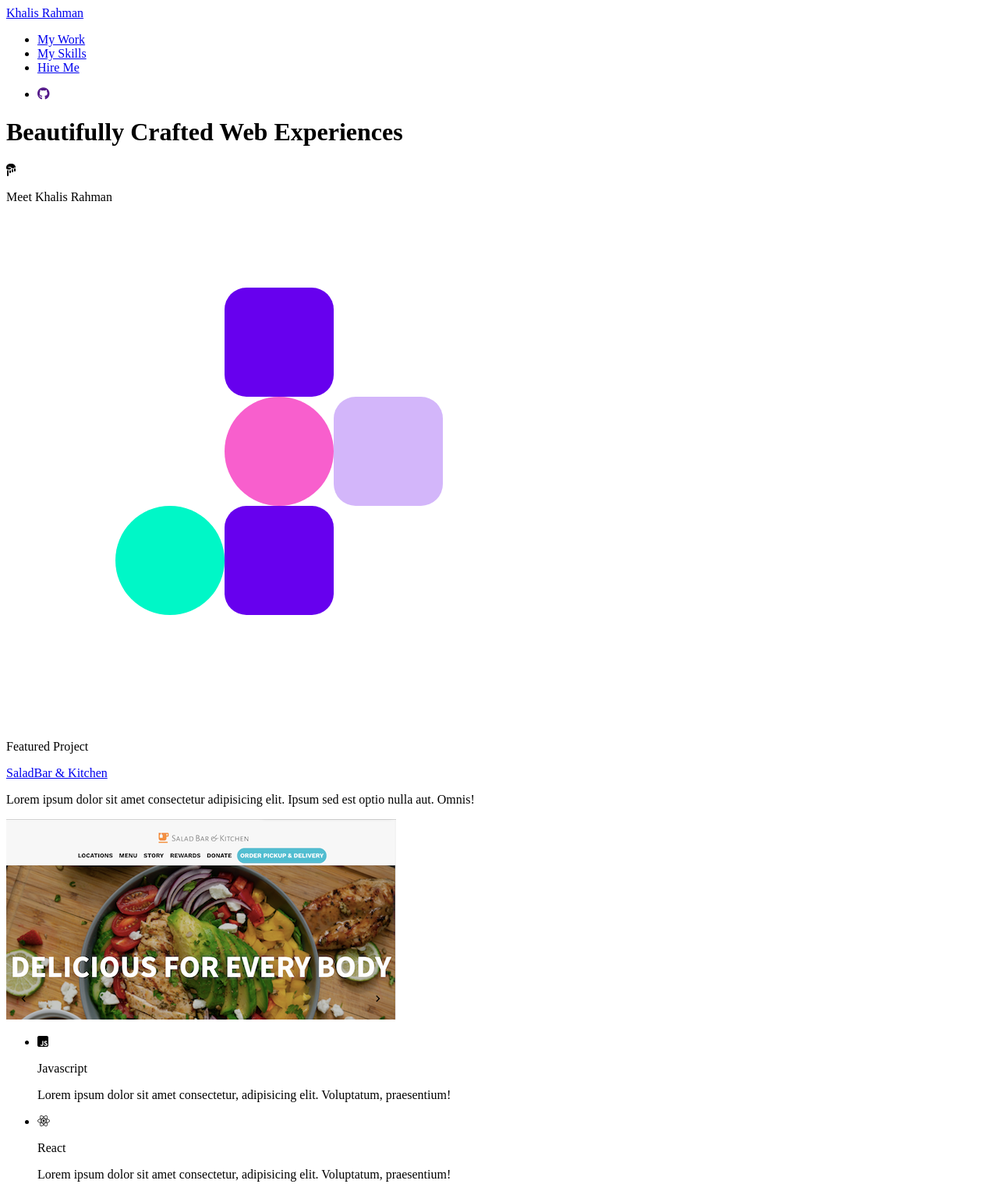
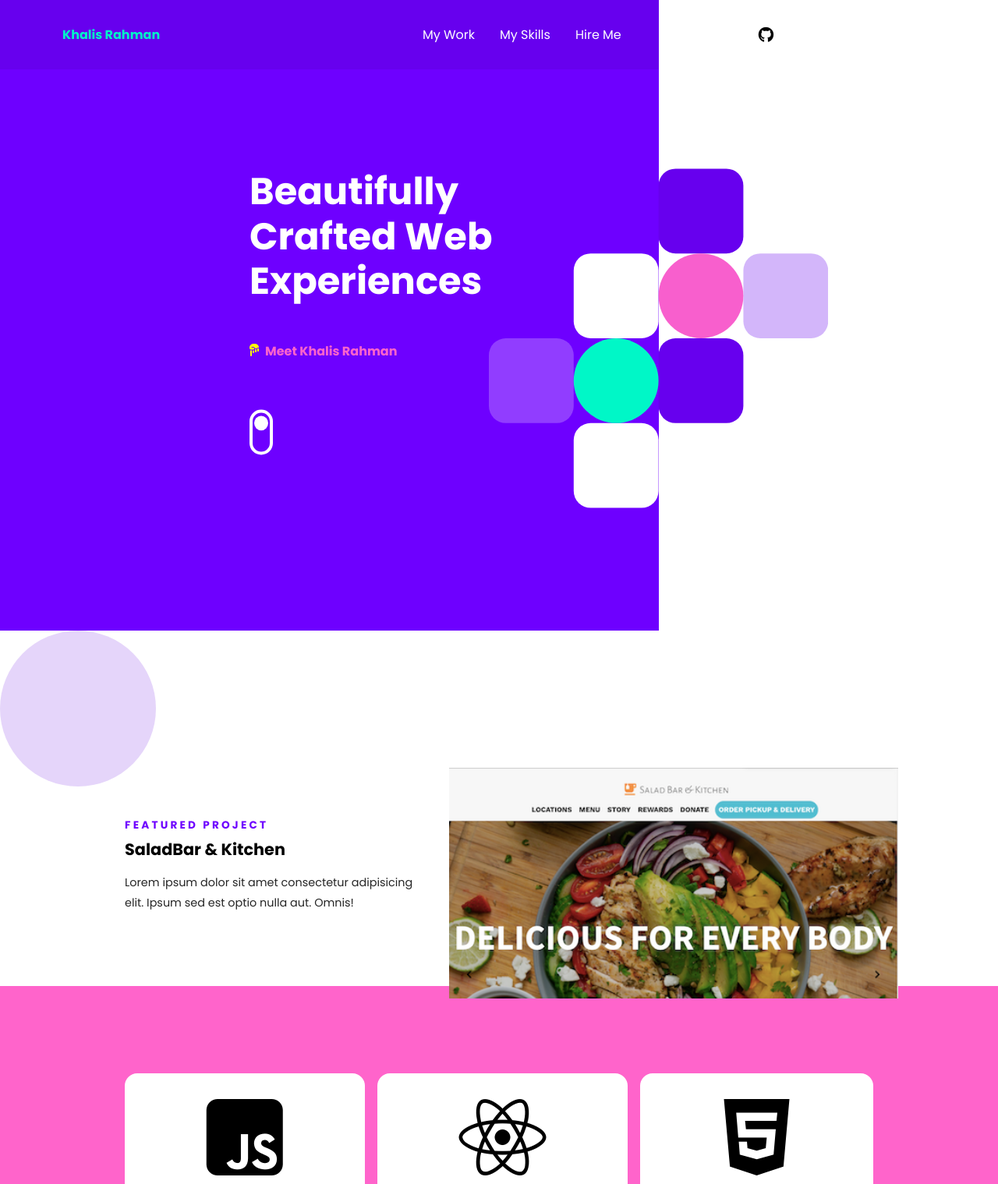
Before and after one commit to khalisabrahman/Portfolio, a plain HTML site: page index.html in a window 1280 px wide. Shown: the top 1519 px of the page at 78% size. Drawn offline with Linux system fonts and the light colour scheme.

Commit message:
Completed responsive css and html

```diff
--- a/css/main.scss
+++ b/css/main.scss
@@ -0,0 +1,298 @@
+@import url('https://fonts.googleapis.com/css2?family=Poppins:wght@300;400;700&display=swap');
+
+body {
+    height: 100vh;
+    margin: 0;
+    font-family: 'Poppins', arial;
+}
+
+ul {
+    list-style-type: none;
+    margin: 0;
+    padding: 0;
+}
+
+a {
+    text-decoration: none;
+}
+
+img {
+    width: 100%;
+}
+
+.nav-container {
+    background-color: #6700EE;
+
+    a {
+        color: white
+    }
+}
+
+header {
+    display: flex;
+    justify-content: space-between;
+    padding: 2em;
+
+    .logo {
+        color: #00F7C7;
+        font-weight: bold;
+
+    }
+
+
+        ul {
+            display: flex;
+        }
+
+        a {
+            display: block;
+            padding: 0 1rem;
+        }
+
+}
+
+.social-header, .hero-design {
+    display: none;
+}
+
+.hero {
+    background-color: #6E08F4;
+    color: white;
+    display: grid;
+    text-align: center;
+    padding: 4em;
+}
+
+.meet {
+    display: flex;
+    margin: 0 auto;
+    width: 200px;
+    font-weight: bold;
+    color: #FF64CB;
+
+    .fa-hand-point-down{
+        margin-top: 1.2em;
+        margin-right: .5em;
+        color: yellow
+    }
+}
+
+.scroll {
+    width: 30px;
+    margin-top: 2em
+}
+
+section {
+    padding: 4em 2em;
+    text-align: center;
+}
+
+.featured {
+    position: relative;
+}
+
+.featured::before {
+    content: '';
+    position: absolute;
+    width: 200px;
+    height: 200px;
+    border-radius: 50%;
+    background: #E5D5FA;
+    top: 0;
+    left: 0;
+    z-index: -1;
+}
+
+.subtitle {
+    text-transform: uppercase;
+    font-weight: bold;
+    color: #6E00FF;
+    letter-spacing: .2rem;
+    font-size: .85em;
+}
+
+.featured-title {
+    color: black;
+    font-weight: bold;
+    font-size: 1.3em;
+    margin-top: -.4em;
+    display: block;
+}
+
+.featured-desc {
+    color: #252525;
+    margin-bottom: 3em;
+    font-size: .9em;
+    line-height: 1.8em;
+    font-weight: 500;
+}
+
+.skills {
+    background: #FF64CB;
+}
+
+.skills-container ul li{
+    background: white;
+    padding: 2em;
+    border-radius: 1em;
+    margin-bottom: 1em;
+
+    .icon-container {
+        height: 100px;
+        display: grid;
+        place-content: center;
+    }
+
+    .skill-title {
+        font-weight: bold;
+    }
+    .featured-desc {
+        margin-bottom: 2em;
+    }
+}
+
+.portolio {
+    background: #F7F7F7;
+}
+
+.portfolio-container a img {
+    border-radius: 1em;
+    margin-bottom: 2em;
+}
+
+@media only screen and (min-width: 800px) {
+
+    .featured, .portfolio {
+        text-align: left;
+    }
+
+    .featured, .portfolio-container {
+        display: grid;
+        grid-template-columns: 40% auto;
+    }
+
+    .left, .portfolio-left{
+        display: grid;
+        place-content: center;
+    }
+
+    .right {
+        margin-left: 2em;
+        margin-top: 1em;
+        // border-radius: 1em;
+    }
+
+    .skills {
+        margin-top: -5em;
+        margin-bottom: -7em;
+        padding-top: 7em;
+    }
+
+    .skills-container ul{
+        display: grid;
+        grid-template-columns: repeat(3, auto);
+        grid-gap: 1em;
+    }
+
+    .portfolio {
+        padding-top: 7em;
+    }
+
+    .portfolio-container img {
+        margin-left: 2rem;
+    }
+}
+
+
+@media only screen and (min-width: 1050px) {
+    .hero {
+        height: 90vh;
+    }
+
+    .nav-container {
+        display: grid;
+        grid-template-columns: 66% auto;
+        background: unset;
+
+        header {
+            background: #6700EE;
+        }
+
+        .fa-github {
+            color: black
+        }
+
+    }
+
+    header {
+        padding: 2em 2em 2em 4em;
+    }
+
+    .social-header {
+        padding: 2em 4em 2em 2em;
+    }
+
+    section {
+        padding: 4em;
+    }
+
+    .social-header {
+        display: block;
+
+        ul {
+            display: flex;
+            justify-content: center;
+        }
+    }
+
+    .hero {
+        display: grid;
+        grid-template-columns: 66% auto;
+        background: unset;
+        padding: 0;
+
+        .content {
+            background: #6E00FF;
+            padding: 6em 8em 6em 4em;
+            text-align: left;
+
+            h1 {
+                font-size: 3em;
+                line-height: 1.2em;
+            }
+        }
+    }
+
+    .meet {
+        margin: unset;
+    }
+
+    .hero-design {
+        display: unset;
+        margin-left: -50%;
+        margin-top: 15%;
+        width: 100%
+    }
+
+    .portfolio  img {
+        float: right;
+        max-width: 500px
+    }
+}
+
+@media only screen and (min-width: 1250px) {
+    header {
+        padding: 2em 2em 2em 4em
+    }
+    .social-header {
+        padding: 2em 10em 2em 0;
+    }
+
+    section {
+        padding: 10em 10em 4em 10em;
+    }
+
+    .hero .content {
+        padding: 6em 8em 6em 20em;
+    }
+}
--- a/index.html
+++ b/index.html
@@ -22,7 +22,7 @@
         </header>
         <div class="social-header">
             <ul>
-                <li><a href=""><i class="fab fa-github"></i></a></li>
+                <li><a href=""><i class="fab fa-github fa-lg"></i></a></li>
             </ul>
         </div>
     </div>
@@ -34,12 +34,16 @@
                 <span><i class="fas fa-hand-point-down"></i></span>
                 <p>Meet Khalis Rahman</p>
             </div>
-            <svg width="45" height="87" viewBox="0 0 45 87">
-                <g id="Rectangle_3" data-name="Rectangle 3" fill="none" stroke="#fff" stroke-width="6">
-                  <rect width="45" height="87" rx="22.5" stroke="none"/>
-                  <rect x="3" y="3" width="39" height="81" rx="19.5" fill="none"/>
+            <svg class="scroll" width="45" height="87" viewBox="0 0 45 87">
+                <g id="Scroll" transform="translate(-169 -650)">
+                  <g id="Rectangle_3" data-name="Rectangle 3" transform="translate(169 650)" fill="none" stroke="#fff" stroke-width="6">
+                    <rect width="45" height="87" rx="22.5" stroke="none"/>
+                    <rect x="3" y="3" width="39" height="81" rx="19.5" fill="none"/>
+                  </g>
+                  <ellipse id="Ellipse_1" data-name="Ellipse 1" cx="13.5" cy="14" rx="13.5" ry="14" transform="translate(178 662)" fill="#fff"/>
                 </g>
               </svg>
+
         </div>
         <svg class="hero-design" width="560" height="560" viewBox="0 0 560 560">
             <g id="Group_1" data-name="Group 1" transform="translate(-965 -196)">
@@ -72,24 +76,24 @@
             <ul>
                 <li class="transition2">
                     <div class="icon-container one">
-                        <i class="fab fa-js-square"></i>
+                        <i class="fab fa-js-square fa-7x"></i>
                     </div>
                     <p class="skill-title">Javascript</p>
-                    <p class="featured-desc skill-desc">Lorem ipsum dolor sit amet consectetur, adipisicing elit. Voluptatum, praesentium!</p>
+                    <p class="featured-desc skill-desc">Lorem ipsum dolor sit amet consectetur, adipisicing elit.</p>
                 </li>
                 <li class="transition2">
                     <div class="icon-container two">
-                        <i class="fab fa-react"></i>
+                        <i class="fab fa-react fa-7x"></i>
                     </div>
                     <p class="skill-title">React</p>
-                    <p class="featured-desc skill-desc">Lorem ipsum dolor sit amet consectetur, adipisicing elit. Voluptatum, praesentium!</p>
+                    <p class="featured-desc skill-desc">Lorem ipsum dolor sit amet consectetur, adipisicing elit.</p>
                 </li>
                 <li class="transition2">
                     <div class="icon-container three">
-                        <i class="fab fa-html5"></i>
+                        <i class="fab fa-html5 fa-7x"></i>
                     </div>
                     <p class="skill-title">HTML5</p>
-                    <p class="featured-desc skill-desc">Lorem ipsum dolor sit amet consectetur, adipisicing elit. Voluptatum, praesentium!</p>
+                    <p class="featured-desc skill-desc">Lorem ipsum dolor sit amet consectetur, adipisicing elit.</p>
                 </li>
             </ul>
         </div>
```
Also changed, not shown: css/main.css, images/scroll.svg, 2 other files.
